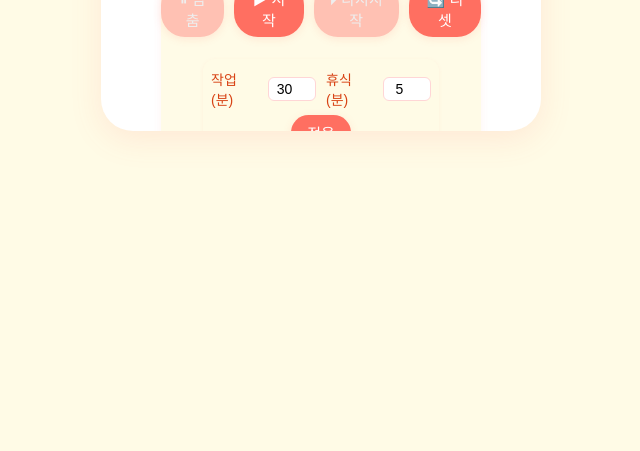
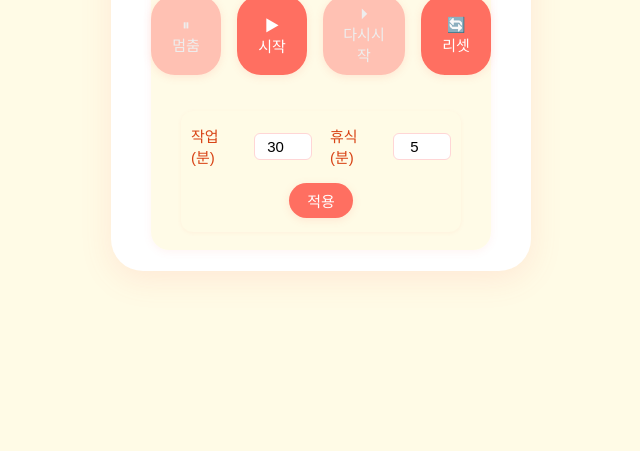
Before and after one commit to ji4513332-tech/pomodoro-timer, a plain HTML site: page index.html in a window 1280 px wide. Shown: the part 349-800 px from the top of the page, without its empty margins (319-959 px from the left). Drawn offline with Linux system fonts and the light colour scheme.

Commit message:
Add files via upload

```diff
--- a/index.html
+++ b/index.html
@@ -11,8 +11,8 @@
             padding: 0;
         }
         .container {
-            width: 440px;
-            height: 440px;
+            width: 420px;
+            min-height: 580px;
             margin: 40px auto;
             background: #fff;
             border-radius: 32px;
@@ -43,12 +43,12 @@
             letter-spacing: 2px;
         }
         .timer-box {
-            margin: 16px auto 0 auto;
-            width: 320px;
+            margin: 24px auto 0 auto;
+            width: 340px;
             background: rgba(255,251,230,0.95);
             border-radius: 18px;
             box-shadow: 0 2px 8px rgba(255, 111, 97, 0.08);
-            padding: 18px 0 10px 0;
+            padding: 24px 0 18px 0;
             z-index: 3;
             display: flex;
             flex-direction: column;
@@ -70,13 +70,69 @@
         .btn-group {
             display: flex;
             justify-content: center;
-            gap: 10px;
-            margin-bottom: 12px;
-            flex-wrap: nowrap;
+            gap: 16px;
+            margin-bottom: 18px;
         }
-        button {
+        .btn-group button {
+            display: flex;
+            flex-direction: column;
+            align-items: center;
+            justify-content: center;
             font-size: 15px;
-            padding: 7px 16px;
+            padding: 10px 18px;
+            border: none;
+            border-radius: 24px;
+            background: #ff6f61;
+            color: #fff;
+            cursor: pointer;
+            box-shadow: 0 2px 8px rgba(255, 111, 97, 0.15);
+            transition: background 0.2s;
+            min-width: 70px;
+        }
+        .btn-group button:disabled {
+            background: #ffc1b3;
+            color: #eee;
+            cursor: not-allowed;
+        }
+        .btn-group button:hover:not(:disabled) {
+            background: #d84315;
+        }
+        .settings {
+            margin-top: 18px;
+            background: #fffbe6;
+            border-radius: 12px;
+            padding: 14px 10px;
+            box-shadow: 0 1px 4px rgba(255, 111, 97, 0.07);
+            font-size: 15px;
+            width: 260px;
+            display: flex;
+            flex-direction: column;
+            align-items: center;
+        }
+        .settings-row {
+            margin-bottom: 10px;
+            display: flex;
+            align-items: center;
+            justify-content: center;
+            gap: 18px;
+        }
+        .settings label {
+            margin-right: 4px;
+            color: #d84315;
+            font-size: 15px;
+        }
+        .settings input[type="number"] {
+            width: 48px;
+            padding: 4px;
+            border-radius: 6px;
+            border: 1px solid #ffd6d6;
+            font-size: 15px;
+            text-align: center;
+        }
+        .settings button {
+            margin-top: 6px;
+            font-size: 15px;
+            padding: 7px 18px;
             border: none;
             border-radius: 24px;
             background: #ff6f61;
@@ -85,55 +141,22 @@
             box-shadow: 0 2px 8px rgba(255, 111, 97, 0.15);
             transition: background 0.2s;
         }
-        button:disabled {
+        .settings button:disabled {
             background: #ffc1b3;
             color: #eee;
             cursor: not-allowed;
         }
-        button:hover:not(:disabled) {
+        .settings button:hover:not(:disabled) {
             background: #d84315;
-        }
-        .settings {
-            margin-top: 10px;
-            background: #fffbe6;
-            border-radius: 12px;
-            padding: 10px 8px;
-            box-shadow: 0 1px 4px rgba(255, 111, 97, 0.07);
-            font-size: 14px;
-            width: 220px;
-            display: flex;
-            flex-direction: column;
-            align-items: center;
-        }
-        .settings-row {
-            margin-bottom: 6px;
-            display: flex;
-            align-items: center;
-            justify-content: center;
-            gap: 10px;
-        }
-        .settings label {
-            margin-right: 4px;
-            color: #d84315;
-        }
-        .settings input[type="number"] {
-            width: 40px;
-            padding: 3px;
-            border-radius: 6px;
-            border: 1px solid #ffd6d6;
-            font-size: 14px;
-            text-align: center;
         }
         @media (max-width: 500px) {
             .container {
                 width: 98vw;
-                height: 98vw;
                 min-width: 240px;
-                min-height: 240px;
             }
             .timer-box, .settings {
                 width: 90vw;
-                max-width: 320px;
+                max-width: 340px;
             }
         }
     </style>
@@ -146,10 +169,18 @@
             <div id="status">준비</div>
             <div id="timer">30:00</div>
             <div class="btn-group">
-                <button id="pauseBtn" disabled>⏸ 멈춤</button>
-                <button id="startBtn">▶ 시작</button>
-                <button id="resumeBtn" disabled>⏵ 다시시작</button>
-                <button id="resetBtn">🔄 리셋</button>
+                <button id="pauseBtn" disabled>
+                    ⏸<span>멈춤</span>
+                </button>
+                <button id="startBtn">
+                    ▶<span>시작</span>
+                </button>
+                <button id="resumeBtn" disabled>
+                    ⏵<span>다시시작</span>
+                </button>
+                <button id="resetBtn">
+                    🔄<span>리셋</span>
+                </button>
             </div>
             <form class="settings" id="settingsForm" autocomplete="off" onsubmit="return false;">
                 <div class="settings-row">
```
